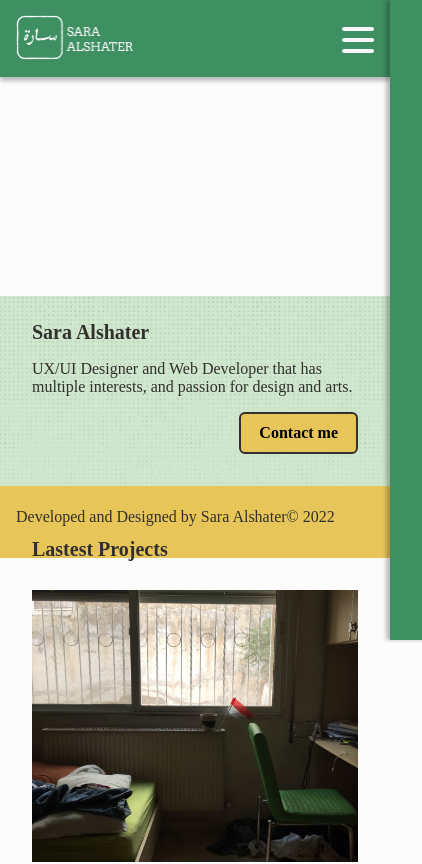
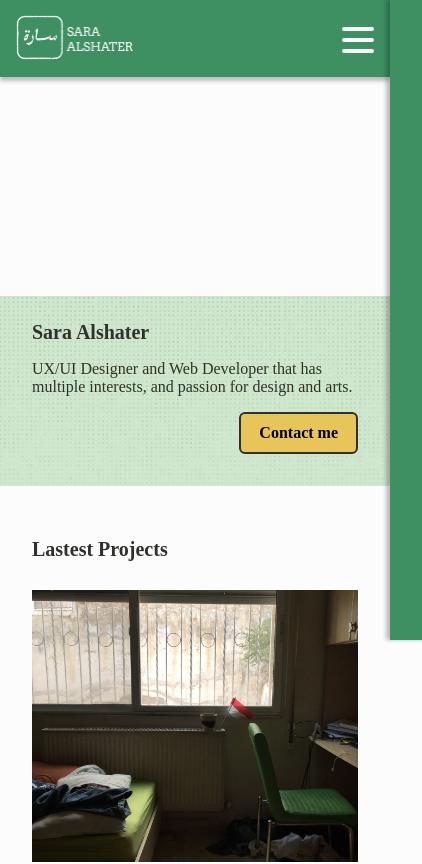
Before and after one commit to saraalshater/reactP, a React (Create React App) app in the folder portfolio/: page / in a window 390 px wide. Shown: the top 864 px of the page, 422 px wide, since content can reach past the window. Built offline with nearby package versions, Linux system fonts and the light colour scheme.

Commit message:
home done

```diff
--- a/portfolio/src/components/Footer.css
+++ b/portfolio/src/components/Footer.css
@@ -2,15 +2,13 @@
     box-sizing: border-box;
   }
 
-  body {
-    margin: 0;
-  }
+
 
   .footer{
     background-color: #E8C559;
     color: #32302d;
     margin: 0 auto;
-
+    text-align: center;
     width: 100%;
 
     padding: 1em;
@@ -19,5 +17,27 @@
 
 
   .footer p{
+font-size: 20px;
+  }
+
+
+
+  @media only screen and (max-width: 700px) {
+    .footer{
+      position: absolute;
+      left: 0;
+      text-align: center;
+   top: 142.8rem;
+      width: 100%;
+
+
+
+
+    }
+
+
+    .footer p{
+      font-size: 16px;
+        }
 
   }
--- a/portfolio/src/components/Footer.js
+++ b/portfolio/src/components/Footer.js
@@ -5,7 +5,7 @@ function Footer(params) {
     return(
         <>
        <div className="footer">
-<p>Developed and Designed by Sara Alshater&copy; 2022</p>
+<p>Developed and Designed by Sara Alshater&copy;2022</p>
        </div>
 
         </>
--- a/portfolio/src/components/Home.css
+++ b/portfolio/src/components/Home.css
@@ -56,7 +56,7 @@ button:hover {
 }
 .lastest-projects-container {
 
-  padding: 15em 3em 4em 3em;
+  padding: 15em 3em 1em 3em;
 
 }
 .lastest-projects-contants {
@@ -131,12 +131,12 @@ font-size: 30px;
     /* align-items: flex-start; */
 
     position: absolute;
-    padding: 7em 4em 1em 0em;
+    padding: 7em 2em 0em 2em;
   }
 
   .lastest-projects-container {
 
-    padding: 0.2em 1em 4em 2em;
+    padding: 0.2em 0em 0em 0em;
 
   }
   .Cards-container {
--- a/portfolio/src/components/Home.js
+++ b/portfolio/src/components/Home.js
@@ -55,6 +55,7 @@ function Home(props) {
 
         </div>
       </body>
+
     </>
   );
 }
```
